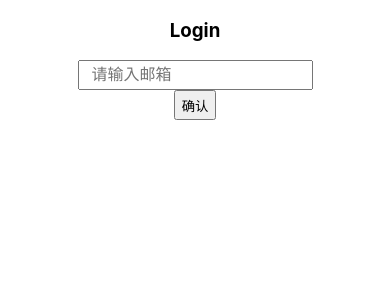
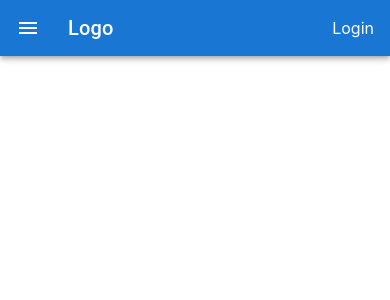
Before and after one commit to anderlaw/yt-assistant, a React app in the folder frontend/: page / in a window 390 px wide. Shown: the top 300 px of the page. Built offline with nearby package versions, Linux system fonts and the light colour scheme.

Commit message:
feat: 开发页面

```diff
--- a/frontend/package.json
+++ b/frontend/package.json
@@ -6,6 +6,7 @@
     "@babel/core": "^7.16.0",
     "@emotion/react": "^11.11.4",
     "@emotion/styled": "^11.11.5",
+    "@mui/icons-material": "^5.15.18",
     "@mui/material": "^5.15.18",
     "@pmmmwh/react-refresh-webpack-plugin": "^0.5.3",
     "@svgr/webpack": "^5.5.0",
--- a/frontend/src/App.js
+++ b/frontend/src/App.js
@@ -5,26 +5,49 @@ import CardMedia from "@mui/material/CardMedia";
 import Typography from "@mui/material/Typography";
 
 import Grid from "@mui/material/Unstable_Grid2";
-import { Button, CardActionArea, CardActions } from "@mui/material";
+import { Button, CardActions } from "@mui/material";
 import Nav from "./compos/Nav";
 import Header from "./compos/Header";
 import Login from "./compos/login";
 import { useEffect, useState } from "react";
+import { useSmallDevice } from "./utils/useQuery";
 import { loginSignup, getDbChannelVideos } from "./api/index";
+import { getAuth, setAuth } from "./utils/auth";
+import DrawerComp from "./compos/Drawer";
+
 function App() {
   const [authState, setAuthState] = useState(null);
   const [videoList, setVideoList] = useState([]);
+  const [headerHeight, setHeaderHeight] = useState("auto");
+  const smallDeviceMatches = useSmallDevice();
+
+  const [loginDialogOpen, setLoginDialogOpen] = useState(false);
+
+  const [drawerOpen,setDrawerOpen] = useState(false)
+
   useEffect(() => {
-    const hasAuth = JSON.parse(localStorage.getItem("yt-assistant-auth"));
-    if (hasAuth) {
-      setAuthState(hasAuth);
-    }
+    const auth = getAuth();
+    auth && setAuthState(auth);
+    setHeaderHeight(document.querySelector(".MuiToolbar-root").height);
   }, []);
+
   return (
     <div className="App">
-      {authState ? (
-        <>
-          <Header authState={authState} />
+      <Header
+        authState={authState}
+        onMenuClick={()=>setDrawerOpen(true)}
+        onLoginClick={() => setLoginDialogOpen(true)}
+        onLogoutClick={() => {
+          setAuthState(null);
+          setAuth(null);
+        }}
+      />
+      <div
+        style={{
+          display: "flex",
+        }}
+      >
+        {!smallDeviceMatches && authState && (
           <Nav
             onMenuItemClick={(item) => {
               console.log(item);
@@ -36,15 +59,17 @@ function App() {
               });
             }}
           />
+        )}
         <Grid
           style={{
             marginLeft: "200px",
             marginTop: "60px",
+            flexGrow: 1,
           }}
           container
           spacing={2}
         >
-            {videoList.map((videoItem, index) => {
+          {videoList.map((videoItem) => {
             return (
               <Grid key={videoItem.id} xs={4}>
                 <Card sx={{ maxWidth: 345 }}>
@@ -104,25 +129,38 @@ function App() {
             );
           })}
         </Grid>
-        </>
-      ) : (
+      </div>
+      {/* login dialog */}
+      {!authState && (
         <Login
+          open={loginDialogOpen}
+          handleClose={() => setLoginDialogOpen(false)}
           onLogin={(email) => {
             const authData = {
               email: email,
             };
             loginSignup(email).then((res) => {
               if (res.data.status === true) {
-                localStorage.setItem(
-                  "yt-assistant-auth",
-                  JSON.stringify(authData)
-                );
+                setAuth(authData);
                 setAuthState(authData);
               }
             });
           }}
         />
       )}
+        <DrawerComp open={drawerOpen} handleClose={()=>setDrawerOpen(false)}>
+            <Nav
+                onMenuItemClick={(item) => {
+                    console.log(item);
+                    //获取频道下的视频列表。
+                    getDbChannelVideos(item.channel_id).then((res) => {
+                        if (res.status === 200 && res.data) {
+                            setVideoList(res.data);
+                        }
+                    });
+                }}
+            />
+        </DrawerComp>
     </div>
   );
 }
--- /dev/null
+++ b/frontend/src/compos/Drawer.js
@@ -0,0 +1,9 @@
+import * as React from 'react';
+import Drawer from '@mui/material/Drawer';
+export default function DrawerComp({open,handleClose,children}) {
+    return (
+        <Drawer open={open} onClose={()=>handleClose(false)}>
+            {children}
+        </Drawer>
+    );
+}
--- a/frontend/src/compos/Header.js
+++ b/frontend/src/compos/Header.js
@@ -1,22 +1,86 @@
-import * as React from 'react';
-import Avatar from '@mui/material/Avatar';
+import * as React from "react";
+import Avatar from "@mui/material/Avatar";
+import AppBar from "@mui/material/AppBar";
+import Box from "@mui/material/Box";
+import Toolbar from "@mui/material/Toolbar";
+import Typography from "@mui/material/Typography";
+import IconButton from "@mui/material/IconButton";
+import MenuIcon from "@mui/icons-material/Menu";
+import AccountCircle from "@mui/icons-material/AccountCircle";
 
+import Button from "@mui/material/Button";
+import MenuItem from "@mui/material/MenuItem";
+import Menu from "@mui/material/Menu";
+import { useEffect, useState } from "react";
 
-export default ({authState})=>{
-    return <div style={{
-        position: 'fixed',
-        left:0,
-        right:0,
-        top:0,
-        height:'60px',
-        display: 'flex',
-        alignItems: 'center',
-        justifyContent: 'space-between',
-        padding:'0 20px',
-        zIndex:10,
-        backgroundColor:'#FFFFFF',
-    }}>
-      <a href="#">Logo</a>
-      <Avatar>{authState && authState.email[0]}</Avatar>
-    </div>
+import { useSmallDevice } from "../utils/useQuery";
+export default ({ authState, onLoginClick, onLogoutClick,onMenuClick }) => {
+  const [anchorEl, setAnchorEl] = React.useState(null);
+  const smallDeviceMatches = useSmallDevice();
+
+  const handleMenu = (event) => {
+    setAnchorEl(event.currentTarget);
+  };
+
+  const handleClose = () => {
+    setAnchorEl(null);
+  };
+  return (
+    <AppBar position="static">
+      <Toolbar>
+        {smallDeviceMatches && (
+          <IconButton
+              onClick={()=>onMenuClick()}
+            size="large"
+            edge="start"
+            color="inherit"
+            aria-label="menu"
+            sx={{ mr: 2 }}
+          >
+            <MenuIcon />
+          </IconButton>
+        )}
+
+        <Typography variant="h6" component="div" sx={{ flexGrow: 1 }}>
+          Logo
+        </Typography>
+        {authState ? (
+          <div>
+            <IconButton
+              size="large"
+              aria-label="account of current user"
+              aria-controls="menu-appbar"
+              aria-haspopup="true"
+              onClick={handleMenu}
+              color="inherit"
+            >
+              <AccountCircle />
+            </IconButton>
+            <Menu
+              id="menu-appbar"
+              anchorEl={anchorEl}
+              anchorOrigin={{
+                vertical: "top",
+                horizontal: "right",
+              }}
+              keepMounted
+              transformOrigin={{
+                vertical: "top",
+                horizontal: "right",
+              }}
+              open={Boolean(anchorEl)}
+              onClose={handleClose}
+            >
+              {/* <MenuItem>{authState && authState.email}</MenuItem> */}
+              <MenuItem onClick={() => onLogoutClick()}>退出</MenuItem>
+            </Menu>
+          </div>
+        ) : (
+          <span onClick={() => onLoginClick()} style={{ cursor: "pointer" }}>
+            Login
+          </span>
+        )}
+      </Toolbar>
+    </AppBar>
+  );
 };
--- a/frontend/src/compos/login.js
+++ b/frontend/src/compos/login.js
@@ -1,34 +1,62 @@
 import { useEffect, useState } from "react";
-export default ({ onLogin }) => {
+
+import * as React from "react";
+import Button from "@mui/material/Button";
+import TextField from "@mui/material/TextField";
+import Dialog from "@mui/material/Dialog";
+import DialogActions from "@mui/material/DialogActions";
+import DialogContent from "@mui/material/DialogContent";
+import DialogContentText from "@mui/material/DialogContentText";
+import DialogTitle from "@mui/material/DialogTitle";
+
+export default function FormDialog({ onLogin, open, handleClose }) {
   const [email, setEmail] = useState("");
+
   return (
-    <div align="center">
-      <h3>Login</h3>
-      <form>
-        <input
-          value={email}
-          onChange={(e) => setEmail(e.target.value)}
-          style={{
-            padding: "0px 12px",
-            height: "30px",
-            boxSizing: "border-box",
-            fontSize: "16px",
-          }}
-          placeholder="请输入邮箱"
+    <Dialog
+      open={open}
+      onClose={handleClose}
+      PaperProps={{
+        component: "form",
+        onSubmit: (event) => {
+          event.preventDefault();
+          const formData = new FormData(event.currentTarget);
+          const formJson = Object.fromEntries(formData.entries());
+          const email = formJson.email;
+          handleClose();
+          onLogin(email);
+        },
+      }}
+    >
+      <DialogTitle>登陆</DialogTitle>
+      <DialogContent
+        sx={{
+          minWidth: "300px",
+        }}
+      >
+        <DialogContentText>
+          {/* To subscribe to this website, please enter your email address here. We
+            will send updates occasionally. */}
+        </DialogContentText>
+        <TextField
+          // sx={{
+          //   minWidth:"400px"
+          // }}
+          autoFocus
+          required
+          margin="dense"
+          id="name"
           name="email"
-          type="text"
+          label="Email Address"
+          type="email"
+          fullWidth
+          variant="standard"
         />
-        <br />
-        <button
-          onClick={(e) => {
-            e.preventDefault();
-            onLogin(email);
-          }}
-          style={{ height: "30px" }}
-        >
-          确认
-        </button>
-      </form>
-    </div>
+      </DialogContent>
+      <DialogActions>
+        <Button onClick={handleClose}>取消</Button>
+        <Button type="submit">确认</Button>
+      </DialogActions>
+    </Dialog>
   );
-};
+}
--- /dev/null
+++ b/frontend/src/utils/auth.js
@@ -0,0 +1,5 @@
+export const getAuth = () =>
+  JSON.parse(localStorage.getItem("yt-assistant-auth"));
+
+export const setAuth = (data) =>
+  localStorage.setItem("yt-assistant-auth", JSON.stringify(data));
--- /dev/null
+++ b/frontend/src/utils/useQuery.js
@@ -0,0 +1,4 @@
+import useMediaQuery from "@mui/material/useMediaQuery";
+export const useSmallDevice = () => {
+  return useMediaQuery("(max-width:800px)");
+};
```
Also changed, not shown: frontend/src/compos/Nav.jsx (renamed from frontend/src/compos/Nav.js, +21 -28 lines), 1 other file (tests, documents, lock files or other folders). Lines whose indentation alone changed are shown as unchanged.
